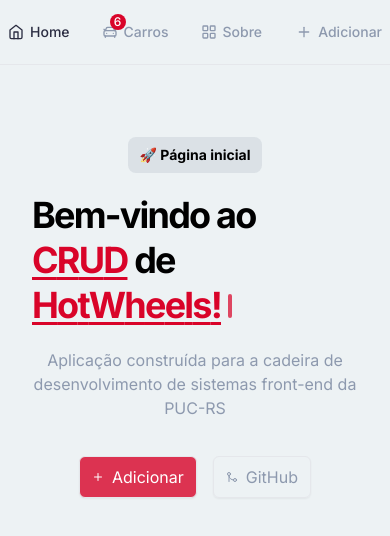
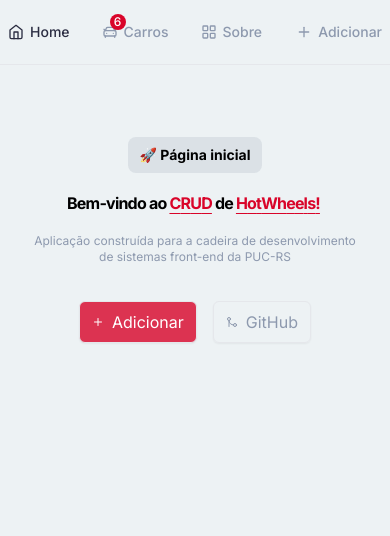
Before and after one commit to RenanFachin/PUCRS_hotwheels-CRUD, a React (Vite) app: page / in a window 390 px wide. Shown: the top 536 px of the page. Built offline with nearby package versions, Linux system fonts and the light colour scheme.

Commit message:
fix: responsividade

```diff
--- a/src/components/ui/typewritter-effect.tsx
+++ b/src/components/ui/typewritter-effect.tsx
@@ -67,7 +67,7 @@ export const TypewriterEffect = ({
   return (
     <div
       className={cn(
-        'text-4xl font-bold leading-tight tracking-tighter',
+        'font-bold leading-tight tracking-tighter lg:text-4xl',
         className,
       )}
     >
@@ -85,7 +85,7 @@ export const TypewriterEffect = ({
           repeatType: 'reverse',
         }}
         className={cn(
-          'inline-block h-6 w-[4px] rounded-sm bg-highlight-500 md:h-6 lg:h-10',
+          'hidden h-6 w-[4px] rounded-sm bg-highlight-500 md:inline-block md:h-6 lg:h-10',
           cursorClassName,
         )}
       ></motion.span>
--- a/src/pages/app/home.tsx
+++ b/src/pages/app/home.tsx
@@ -15,7 +15,7 @@ const words = [
   {
     text: 'CRUD',
     className:
-      'text-4xl font-bold leading-tight tracking-tighter text-highlight-500 underline underline-offset-4',
+      'lg:text-4xl font-bold leading-tight tracking-tighter text-highlight-500 underline underline-offset-4',
   },
   {
     text: 'de',
@@ -23,7 +23,7 @@ const words = [
   {
     text: 'HotWheels!',
     className:
-      'text-4xl font-bold leading-tight tracking-tighter text-highlight-500 underline underline-offset-4',
+      'lg:text-4xl font-bold leading-tight tracking-tighter text-highlight-500 underline underline-offset-4',
   },
 ]
 
@@ -41,7 +41,7 @@ export function Home() {
 
       <TypewriterEffect words={words} />
 
-      <p className="max-w-md text-center text-primary-500">
+      <p className="max-w-md text-center text-primary-500 text-xs">
         Aplicação construída para a cadeira de desenvolvimento de sistemas
         front-end da PUC-RS
       </p>
```
